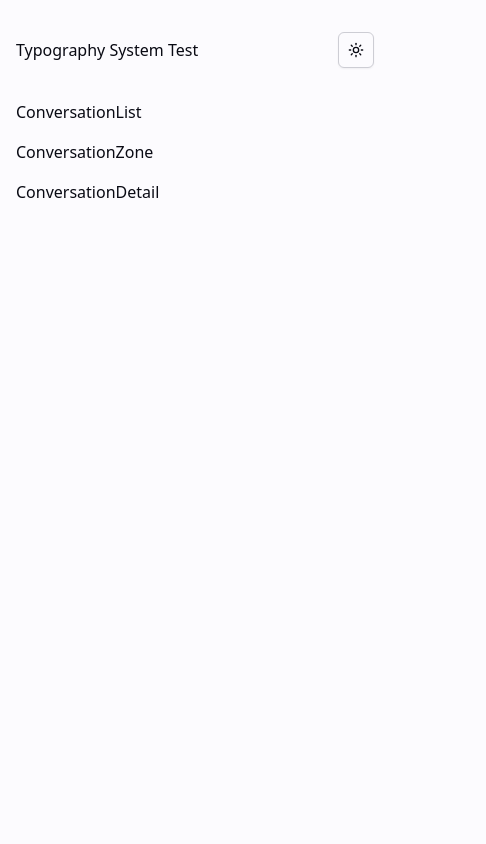
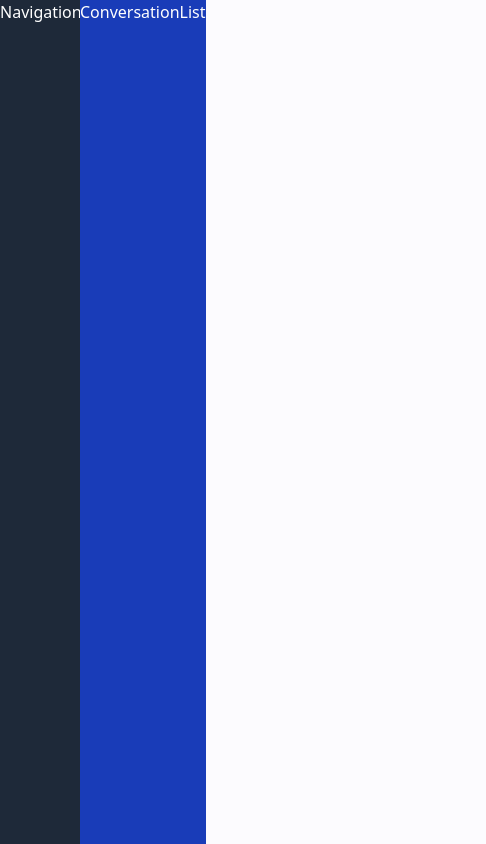
Before and after one commit to dumboi123/live-talk, a Next.js app in the folder frontend/: page / in a window 390 px wide. Shown: the whole page, 486 px wide, since content can reach past the window. Built offline with nearby package versions, Linux system fonts and the light colour scheme.

Commit message:
setup basic responsive layout

```diff
--- a/frontend/src/app/page.tsx
+++ b/frontend/src/app/page.tsx
@@ -1,29 +1,27 @@
 import { Button } from "@/components/ui/button";
 import { ToggleTheme } from "@/components/toggle-theme";
+import { TypographyShowcase } from "@/components/typography-examples";
+
 import ConversationDetail from "@/components/layout/ConversationDetail";
 import ConversationList from "@/components/layout/ConversationList";
 import ConversationZone from "@/components/layout/ConversationZone";
-import { TypographyShowcase } from "@/components/typography-examples";
+import NavigationBar from "@/components/layout/NavigationBar";
 
 export default function Home() {
   return (
-    <div className="container mx-auto py-8 px-4">
-        <div className="flex justify-between items-center mb-8">
-          <h1 className="text-display-md">Typography System Test</h1>
-          <ToggleTheme />
-        </div>
-    <div className="flex flex-col md:flex-row gap-4">
-      <div className="md:w-1/4 w-full">
-        <ConversationList />
-      </div>
-      <div className="md:w-1/2 w-full">
-        <ConversationZone />
-      </div>
-      <div className="md:w-1/4 w-full">
-        <ConversationDetail />
-      </div>
+    <div className="flex flex-row h-screen w-screen">
+      <NavigationBar />
+      <ConversationList />
+      <ConversationZone />
+      <ConversationDetail />
     </div>
-        {/* <TypographyShowcase /> */}
-      </div>
   );
 }
+// <div className="flex justify-between items-center mb-8">
+//   <h1 className="text-display-md">Typography System Test</h1>
+//   <ToggleTheme />
+// </div>
+
+{
+  /* <TypographyShowcase /> */
+}
--- a/frontend/src/components/layout/ConversationDetail.tsx
+++ b/frontend/src/components/layout/ConversationDetail.tsx
@@ -1,3 +1,7 @@
 export default function ConversationDetail() {
-  return <div>ConversationDetail</div>;
+  return (
+    <div className="w-[340px] opacity-0 pointer-events-none 2xl:opacity-100 2xl:pointer-events-auto bg-green-800 text-white h-full ">
+      ConversationDetail
+    </div>
+  );
 }
--- a/frontend/src/components/layout/ConversationList.tsx
+++ b/frontend/src/components/layout/ConversationList.tsx
@@ -1,3 +1,7 @@
 export default function ConversationList() {
-  return <div>ConversationList</div>;
+  return (
+    <div className="w-full lg:w-[clamp(280px, 25vw, 340px)] bg-blue-800 text-white h-full">
+      ConversationList
+    </div>
+  );
 }
--- a/frontend/src/components/layout/ConversationZone.tsx
+++ b/frontend/src/components/layout/ConversationZone.tsx
@@ -1,3 +1,7 @@
 export default function ConversationZone() {
-  return <div>ConversationZone</div>;
+  return (
+    <div className="flex-1 opacity-0  pointer-events-none lg:opacity-100 lg:pointer-events-auto bg-red-700 text-white h-full">
+      ConversationZone
+    </div>
+  );
 }
--- a/frontend/src/components/layout/NavigationBar.tsx
+++ b/frontend/src/components/layout/NavigationBar.tsx
@@ -1,3 +1,5 @@
 export default function NavigationBar() {
-  return <div>NavigationBar</div>;
+  return (
+    <div className="bg-gray-800 text-white h-full w-20">NavigationBar</div>
+  );
 }
```
